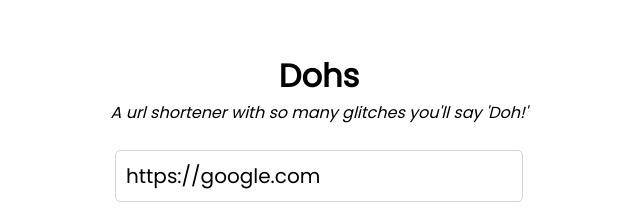
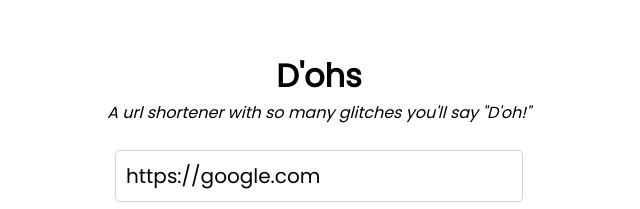
Before and after one commit to Explosion-Scratch/URL-Shortener, a website: page src/index.html in a window 1280 px wide. Shown: the part 192-401 px from the top of the page, 321-961 px from the left. Drawn offline with Linux system fonts and the light colour scheme; no server answers.

Commit message:
Title + beautify

```diff
--- a/src/index.html
+++ b/src/index.html
@@ -1,17 +1,21 @@
 <!DOCTYPE html>
+
 <head>
+  <title>D'oh</title>
+</head>
 
-</head>
 <body>
-  <h1>Dohs</h1>
-  <center><i>A url shortener with so many glitches you'll say 'Doh!'</i></center><br>
+  <h1>D'ohs</h1>
+  <center><i>A url shortener with so many glitches you'll say "D'oh!"</i></center><br>
   <form onsubmit="copyurl()" action="/url" method="POST">
     <div class="inputs">
-      <input value='https://google.com'type="url" name="url" placeholder="URL to shorten" required/>
+      <input value='https://google.com' type="url" name="url" placeholder="URL to shorten" required />
       <input type="text" name="id" placeholder="Path for the short url" required />
       <span id="new-url">Test</span>
     </div>
-    <div class='buttons'><button id='submit' type="submit">Create new url!</button><button type="button" onclick='document.getElementsByName("id")[0].value = Math.floor(Math.random() * (9999999999999 - 999999999999 + 1) + 999999999999).toString(36).slice(-4);'value="New id">New id</button>
+    <div class='buttons'><button id='submit' type="submit">Create new url!</button><button type="button"
+        onclick='document.getElementsByName("id")[0].value = Math.floor(Math.random() * (9999999999999 - 999999999999 + 1) + 999999999999).toString(36).slice(-4);'
+        value="New id">New id</button>
   </form>
 </body>
 <style>
@@ -105,10 +109,12 @@
     font-size: 13px;
     color: #444;
   }
+
   @keyframes opacity {
     0% {
       opacity: 0;
     }
+
     100% {
       opacity: 1;
     }
@@ -134,7 +140,7 @@
     if (url.test(input.value)) {
       console.log('Matches')
       input.style.border = '1px solid green';
-      input.onkeyup = () => {};
+      input.onkeyup = () => { };
     } else {
       console.log('No match')
       input.style.border = '1px solid red';
```
Lines whose indentation alone changed are shown as unchanged.
